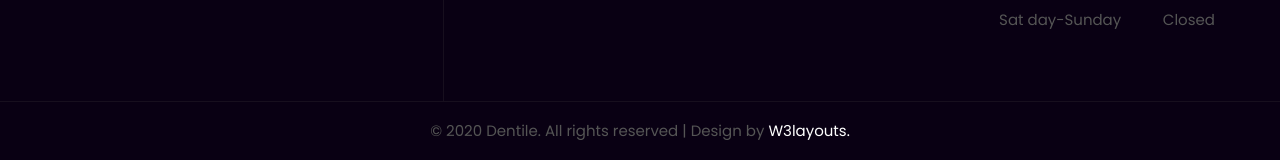
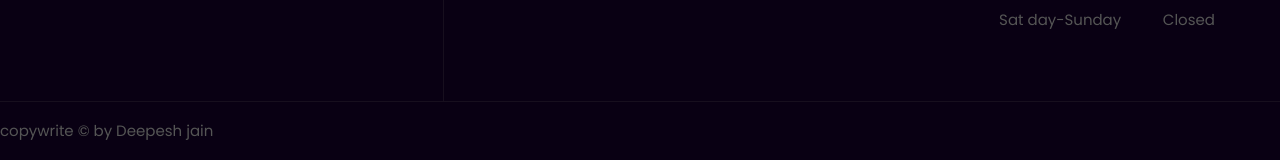
Before and after one commit to dip14-j/Dentile-Starter, a plain HTML site: page contact.html in a window 1280 px wide. Shown: the part 1873-2033 px from the top of the page. Drawn offline with Linux system fonts and the light colour scheme.

Commit message:
2nd commit

```diff
--- a/contact.html
+++ b/contact.html
@@ -292,9 +292,8 @@
 			</div>
 		</div>
 		<div class="cpy-right py-3">
-			<p class="text-center">© 2020 Dentile. All rights reserved | Design by
-				<a href="http://w3layouts.com"> W3layouts.</a>
-			</p>
+			<p>copywrite &copy; by Deepesh jain</p>
+
 		</div>
 		<!-- move top -->
 		<button onclick="topFunction()" id="movetop" title="Go to top">
```
